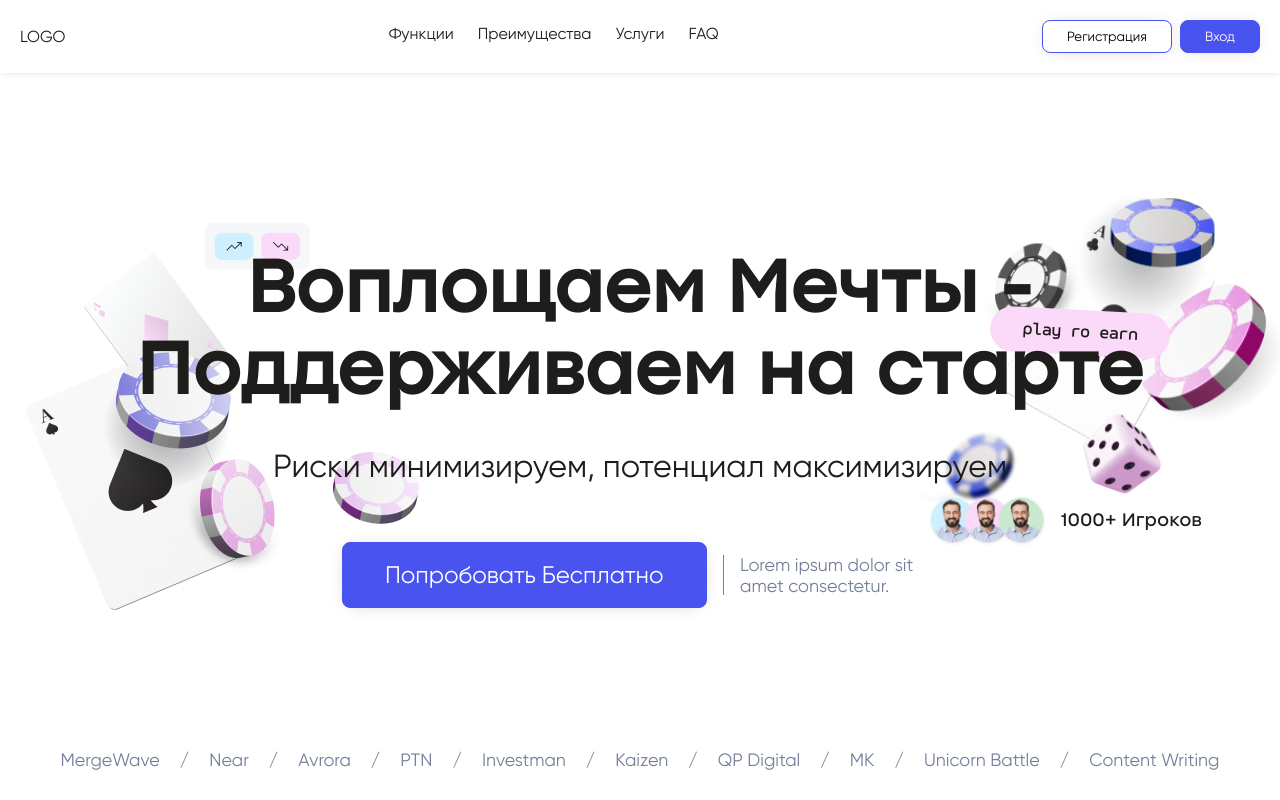
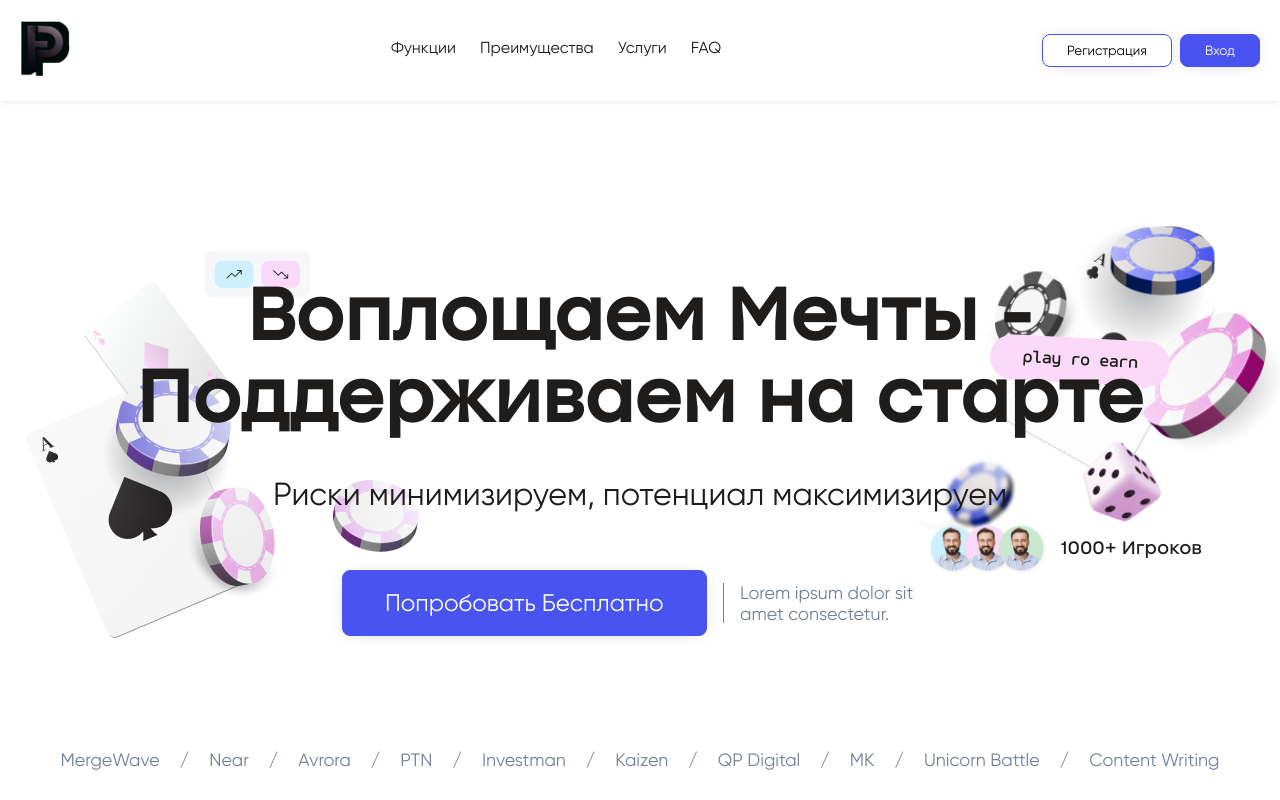
Before and after one commit to whiteechocolatee/landing, a Next.js app: page / in a window 1280 px wide. Shown: the top 800 px of the page. Built offline with nearby package versions, Linux system fonts and the light colour scheme.

Commit message:
update logo

```diff
--- a/components/footer/footer.tsx
+++ b/components/footer/footer.tsx
@@ -1,6 +1,7 @@
 import Link from 'next/link';
 import styles from './styles.module.scss';
 import { footerInfo, navItems } from '@/constants';
+import { Logo } from '../header/header';
 
 export const Footer = () => {
   return (
@@ -8,7 +9,7 @@ export const Footer = () => {
       <div
         className={`${styles.footer__wrapper} container`}>
         <div className={styles.footer__first}>
-          <Link href='/'>Logo</Link>
+          <Logo />
           <nav className={styles.footer__nav}>
             <ul className={styles.footer__list}>
               {navItems.map((item) => (
--- a/components/header/header.tsx
+++ b/components/header/header.tsx
@@ -5,6 +5,7 @@ import Link from 'next/link';
 import { useState, useEffect } from 'react';
 import { CustomButton } from '../button/custom-button';
 import styles from './styles.module.scss';
+import Image from 'next/image';
 
 interface NavItemProps {
   href: string;
@@ -119,8 +120,17 @@ const HeaderButtons: React.FC = () => (
   </div>
 );
 
-const Logo: React.FC = () => {
-  return <Link href='/'>LOGO</Link>;
+export const Logo: React.FC = () => {
+  return (
+    <Link href='/'>
+      <Image
+        src='/images/loog.png'
+        alt='logo'
+        width={50}
+        height={50}
+      />
+    </Link>
+  );
 };
 
 const BurgerButton: React.FC<BurgerButtonProps> = ({
```
Also changed, not shown: public/images/loog.png (added).
